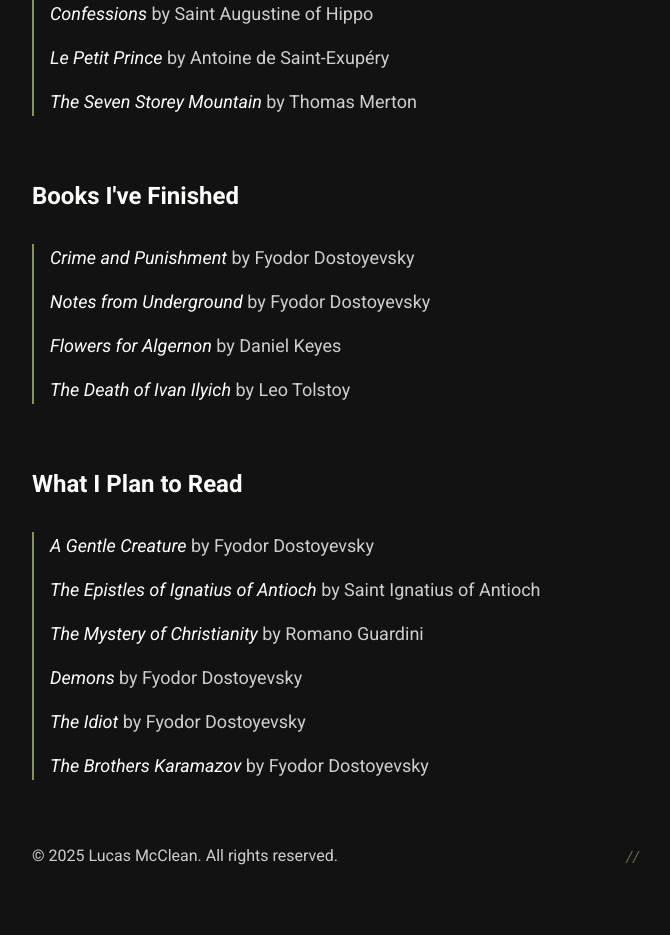
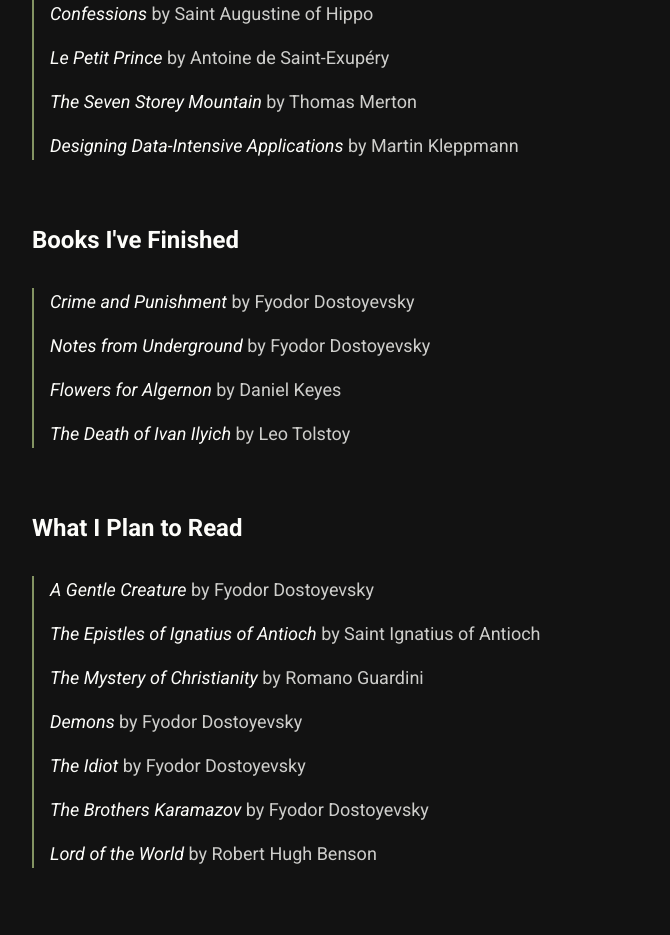
Before and after one commit to lucasmcclean/portfolio, a SvelteKit app: page /reading in a window 1280 px wide. Shown: the part 340-1275 px from the top of the page, without its empty margins (304-974 px from the left). Before the commit the page ends 1240 px from the top, so only its background shows below. Built offline with nearby package versions, Linux system fonts and the light colour scheme; a web font is replaced by a local one.

Commit message:
chore: update reading list

```diff
--- a/src/routes/reading/+page.svelte
+++ b/src/routes/reading/+page.svelte
@@ -37,6 +37,12 @@
 				<p class="font-base">
 					<cite>The Seven Storey Mountain</cite>
 					<span class="opacity-80">by Thomas Merton</span>
+				</p>
+			</li>
+			<li>
+				<p class="font-base">
+					<cite>Designing Data-Intensive Applications</cite>
+					<span class="opacity-80">by Martin Kleppmann</span>
 				</p>
 			</li>
 		</ol>
@@ -108,6 +114,12 @@
 					<span class="opacity-80">by Fyodor Dostoyevsky</span>
 				</p>
 			</li>
+			<li>
+				<p class="font-base">
+					<cite>Lord of the World</cite>
+					<span class="opacity-80">by Robert Hugh Benson</span>
+				</p>
+			</li>
 		</ol>
 	</section>
 </main>
```
